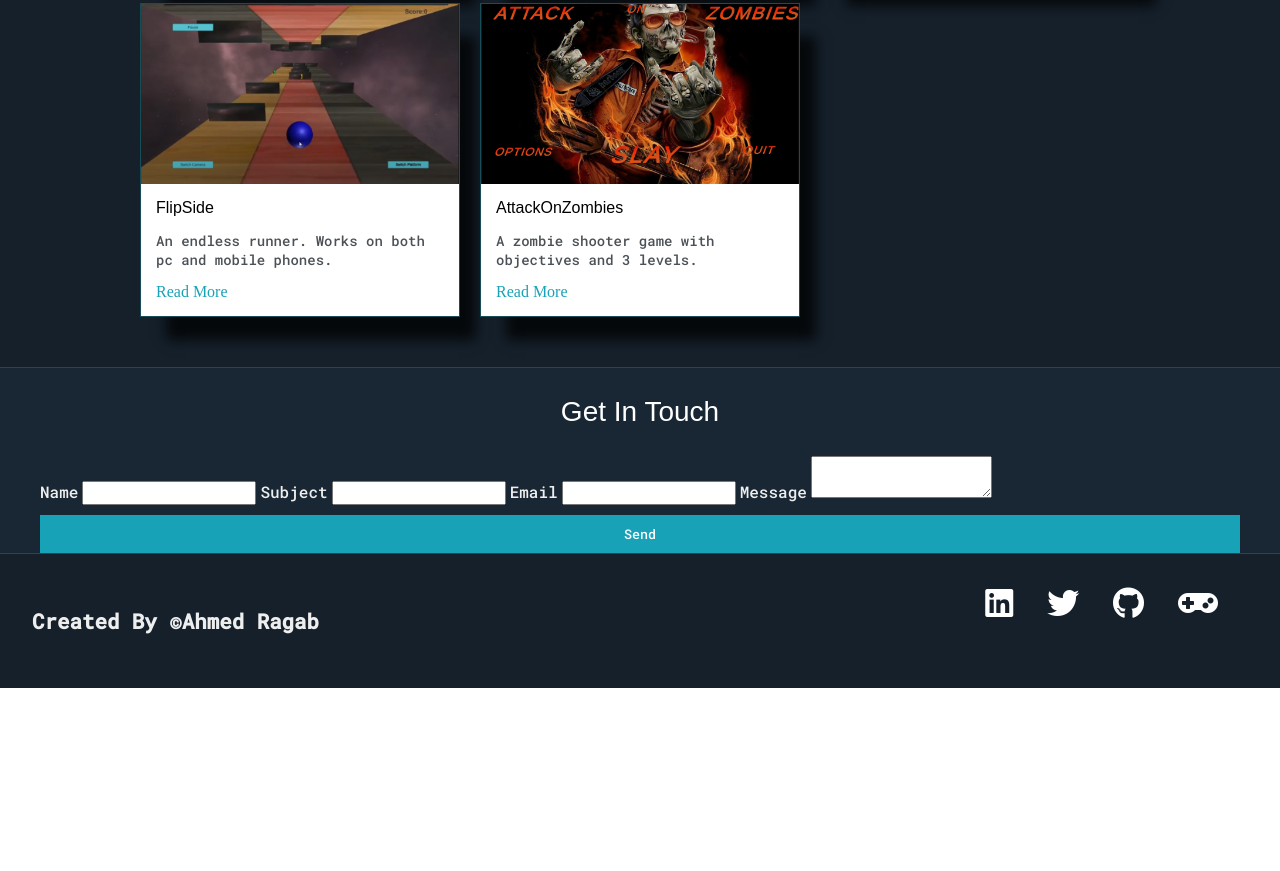
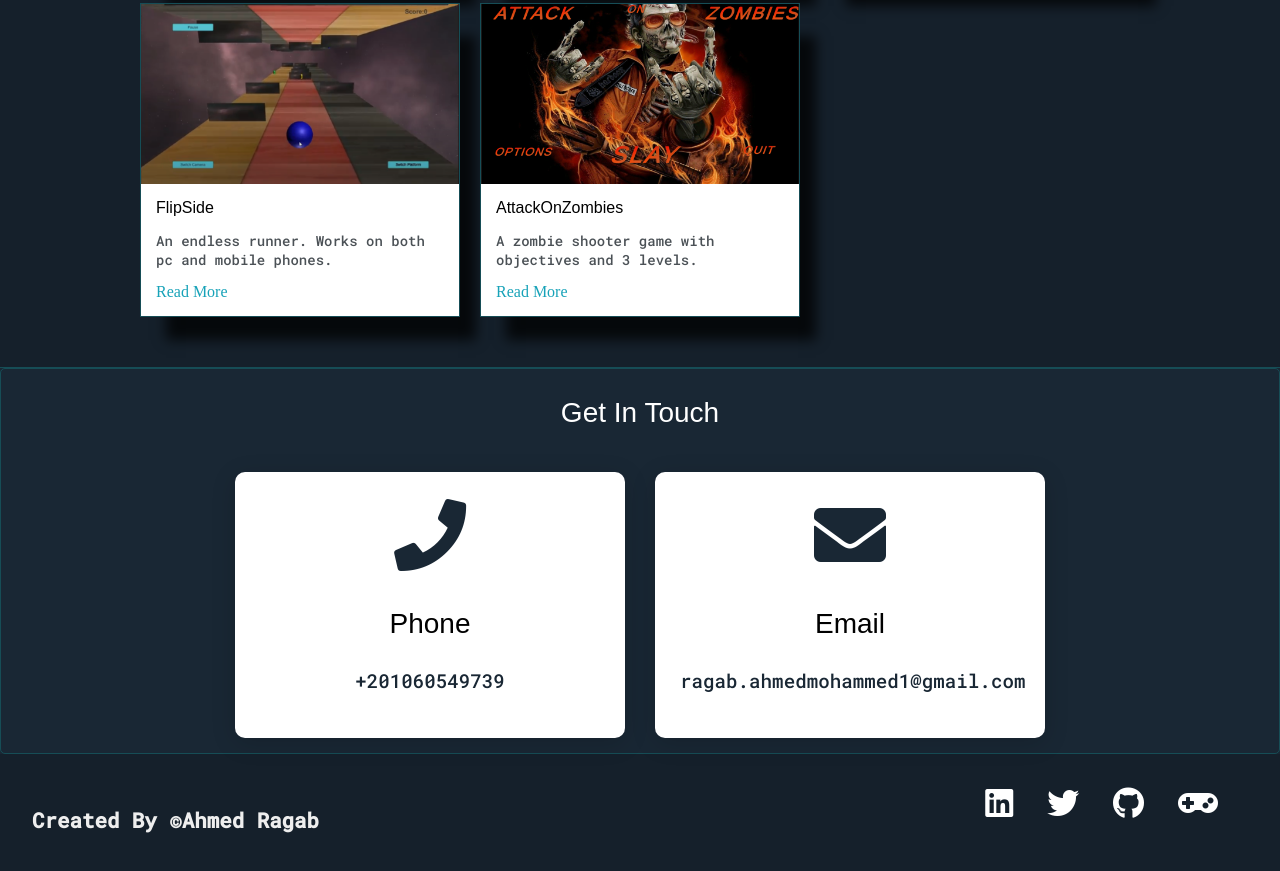
Before and after one commit to RagabAhmed/My-portfolio, a plain HTML site: page index.html in a window 1280 px wide. Shown: the part 1824-2695 px from the top of the page. Before the commit the page ends 2512 px from the top, so only its background shows below. Drawn offline with Linux system fonts and the light colour scheme; a web font is replaced by a local one.

Commit message:
Update index.html

```diff
--- a/index.html
+++ b/index.html
@@ -193,33 +193,35 @@
 
 </section>
 
-        <section class="s2" id="contact">
-            <div class="main-container">
+        <section class="cards contact" id="contact">
+            <div class="title">
                 <h3 style="text-align: center;">
                     Get In Touch
                 </h3>
-                <form id="contact-form" method="post" action="Contact-form.php">
-                    <label>Name</label>
-				<input class="input-field" type="text" name="name">
-
-				<label>Subject</label>
-				<input class="input-field" type="text" name="subject">
-
-				<label>Email</label>
-				<input class="input-field" type="text" name="email">
-
-				<label>Message</label>
-				<textarea class="input-field" name="message"></textarea>
-
-
-                    <input id="submit-btn" type="submit" value="Send">
-                </form>
+                <div class="content">
+                    <div class="card">
+                        <div class="icon">
+                            <i class="fas fa-phone"></i>
+                        </div>
+                        <div class="info">
+                            <h3>Phone</h3>
+                            <p>+201060549739</p>
+                        </div>
+                    </div>
+                    <div class="card">
+                        <div class="icon">
+                            <i class="fas fa-envelope"></i>
+                        </div>
+                        <div class="info">
+                            <h3>Email</h3>
+                            <p>ragab.ahmedmohammed1@gmail.com</p>
+                        </div>
             </div>
 
         </section>
         <footer class="footer" >
             <p class="footer-title">
-                Created By <span>©Ahmed Ragab</span>
+                Created By <span> ©Ahmed Ragab</span>
             </p>
             <div class="social-icons">
                 <a href="https://www.linkedin.com/in/ahmed-ragab-1795831bb" target="_blank"><i class="fab fa-linkedin"></i></a>
```
